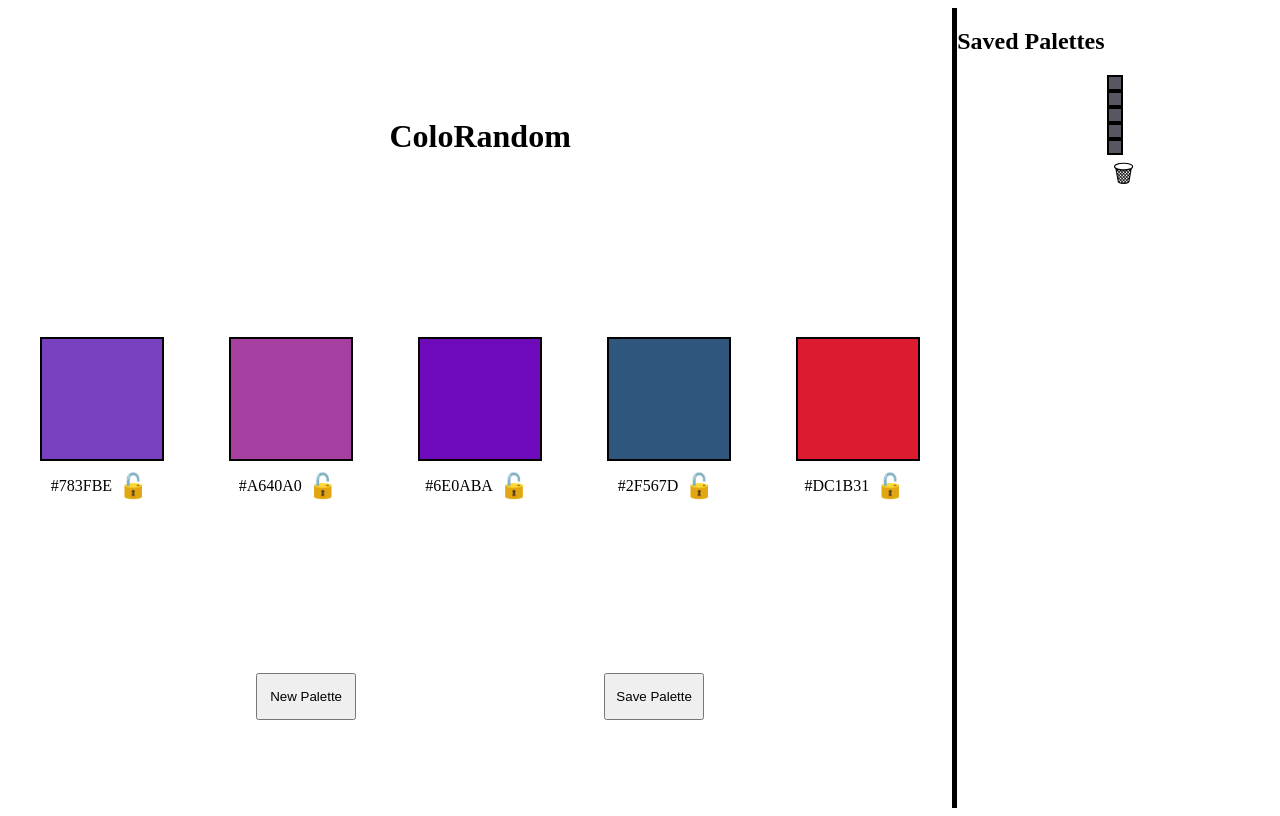
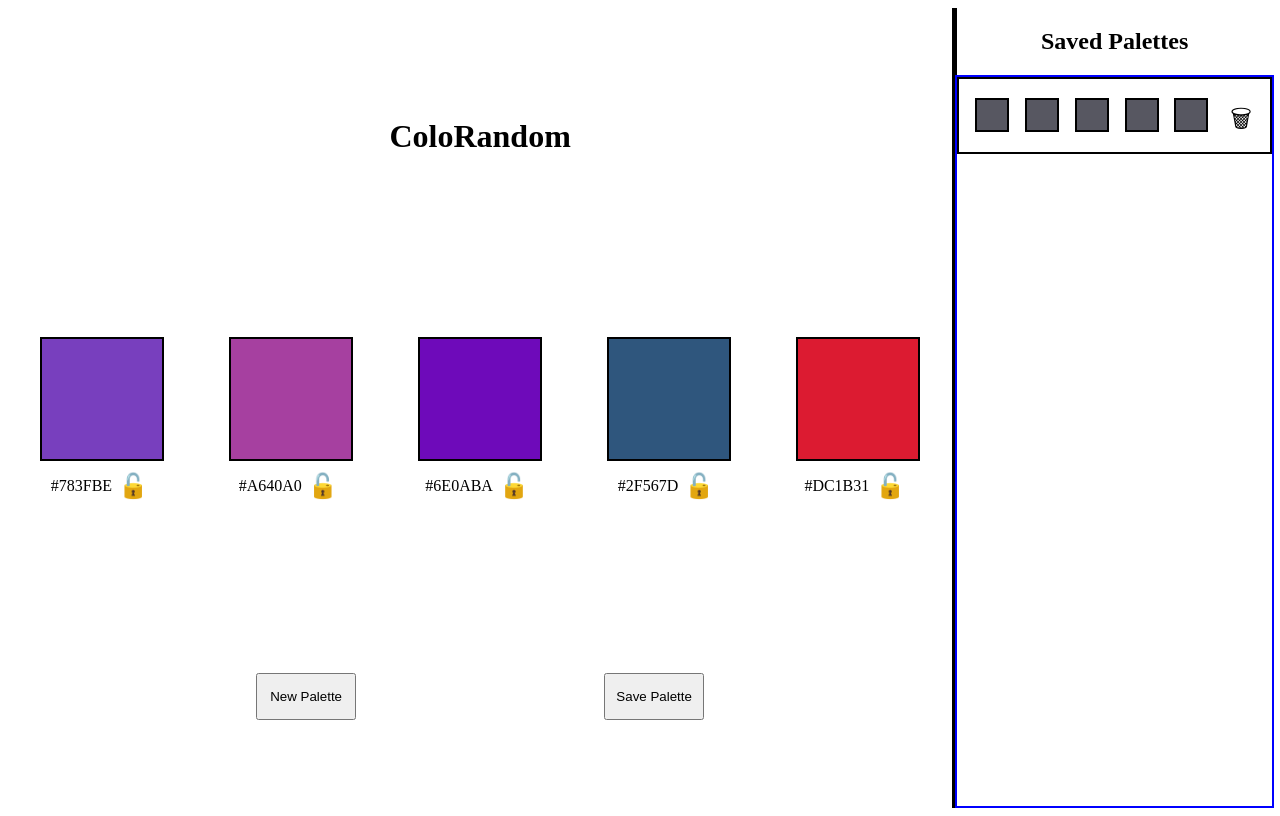
Before and after one commit to Eleanorgruth/ColoRandom, a plain HTML site: page index.html in a window 1280 px wide. Drawn offline with Linux system fonts and the light colour scheme.

Commit message:
Add styles for mini saved palette section

```diff
--- a/styles.css
+++ b/styles.css
@@ -77,17 +77,36 @@ body {
 }
 
 .saved-palette-section {
+  display: flex;
   border-left: 5px solid;
   width: 25%;
   height: 100vh;
+  flex-direction: column;
+  justify-content: flex-start;
+  align-items: center;
 }
 
-.saved-palette-display {
+.saved-palette-display{
   display: flex;
-  justify-content: center;
+  display: column;
+  justify-content: space-around;
+  border: 2px solid blue;
+  width: 100%;
+  height: 100%;
 }
 
+.palette-group {
+  display: flex;
+  border: 2px solid;
+  width: 100%;
+  height: 10%;
+  justify-content: space-evenly;
+  align-items: center;
+}
+
+
 .mini-palette {
-  height: 12px;
-  width: 12px;
+  display: flex;
+  height: 30px;
+  width: 30px;
 }
```
